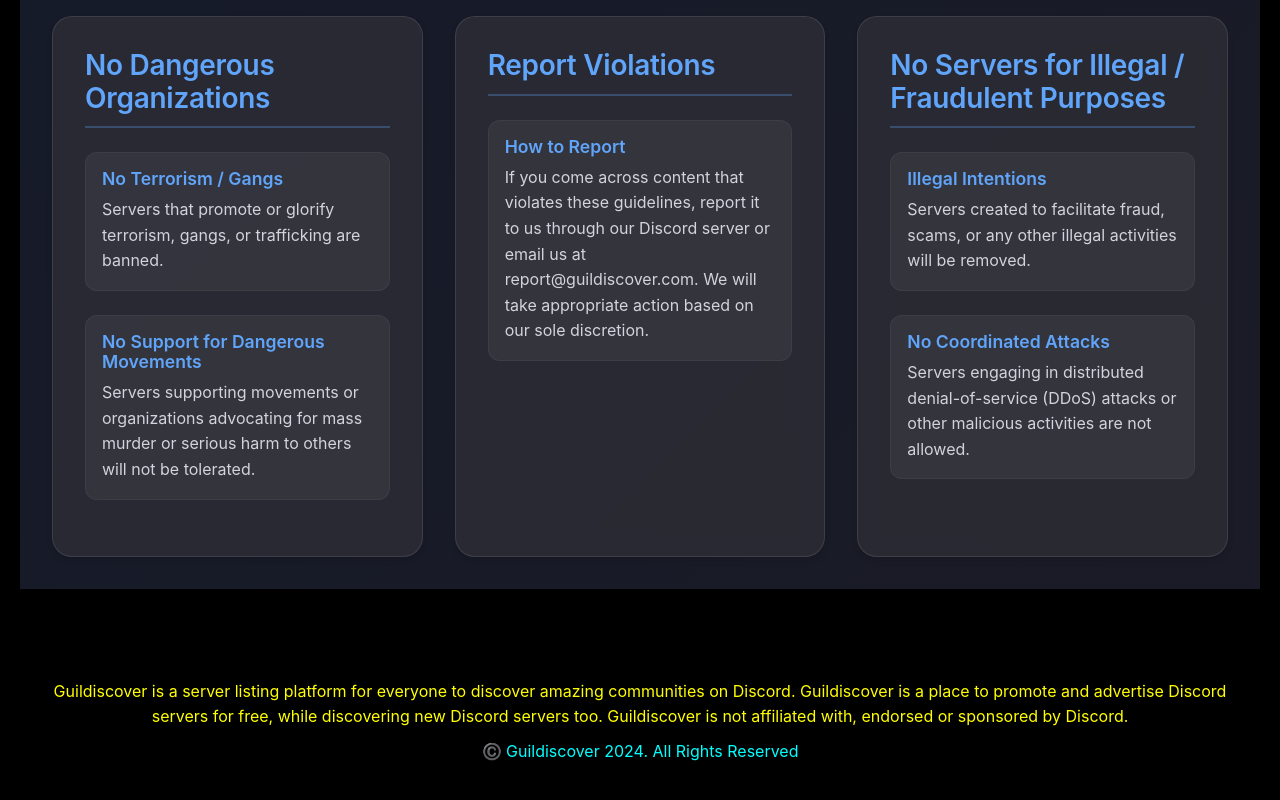
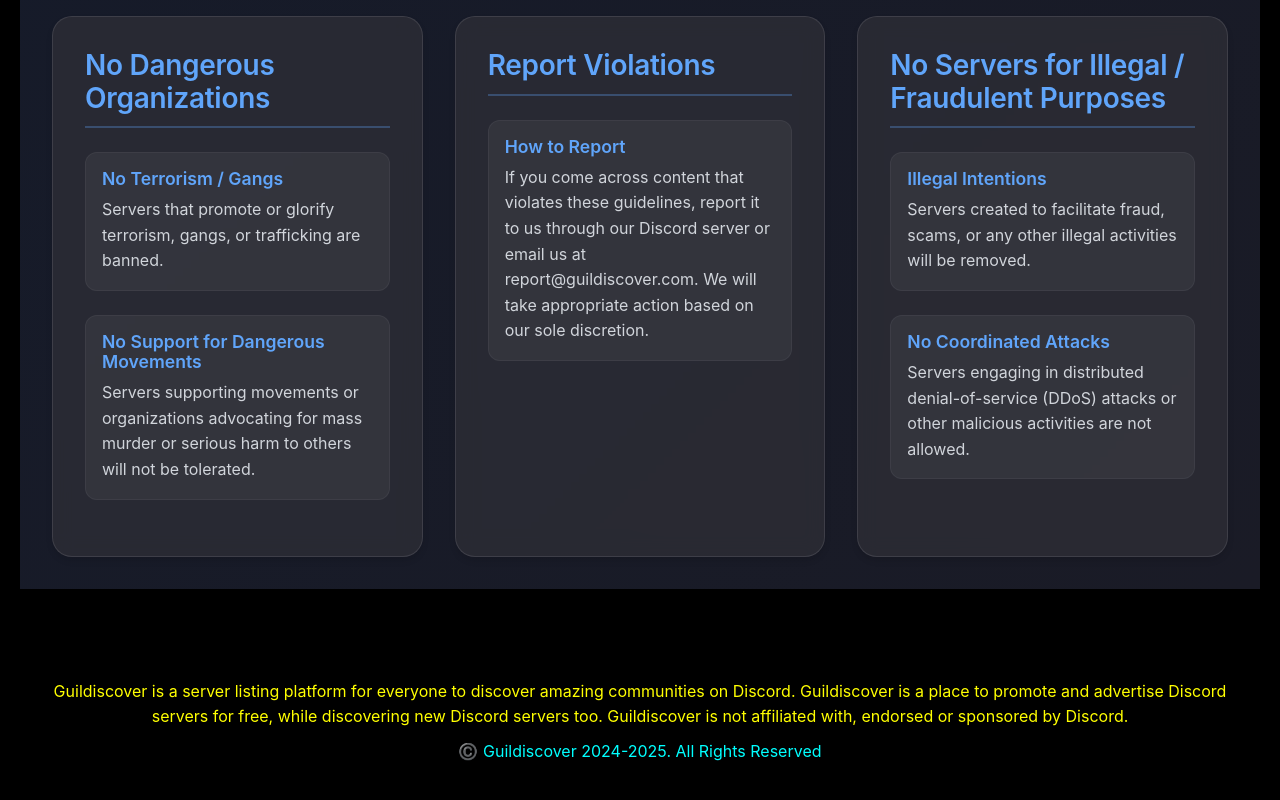
Before and after one commit to GuildDiscover/Main-Website, a React (Create React App) app: page /guidelines in a window 1280 px wide. Shown: the part 3088-3888 px from the top of the page. Built offline with nearby package versions, Linux system fonts and the light colour scheme.

Commit message:
Update Footer.js

```diff
--- a/src/components/Footer.js
+++ b/src/components/Footer.js
@@ -19,7 +19,7 @@
         Guildiscover is a place to promote and advertise Discord servers for free, while discovering new
         Discord servers too. Guildiscover is not affiliated with, endorsed or sponsored by Discord.
       </Paragraph>
-      <Text style={{ fontSize: "16px", color: "cyan" }}>©️ Guildiscover 2024. All Rights Reserved</Text>
+      <Text style={{ fontSize: "16px", color: "cyan" }}>©️ Guildiscover 2024-2025. All Rights Reserved</Text>
     </Footer>
   );
 };
```
